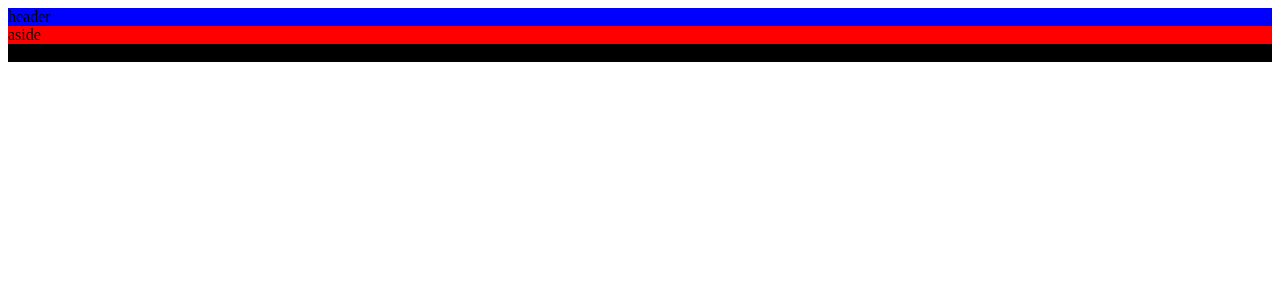
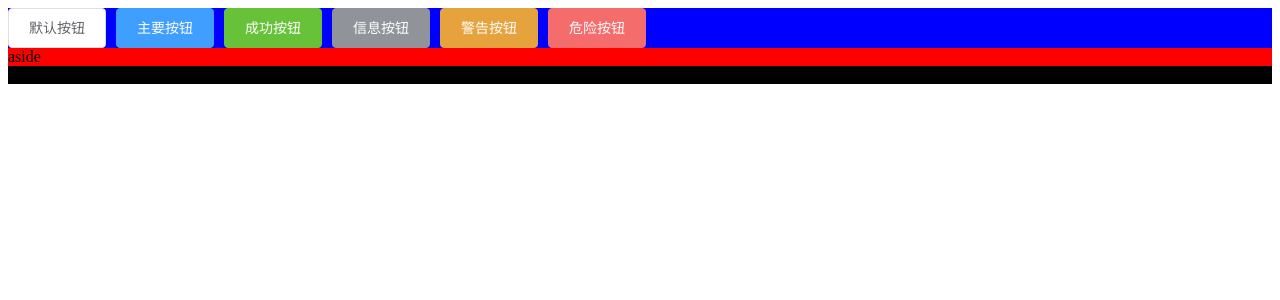
Before and after one commit to lhard66/manage-system-demo, a Vue app: page /#/home in a window 1280 px wide. Shown: the top 300 px of the page. Built offline with nearby package versions, Linux system fonts and the light colour scheme.

Commit message:
elementUI添加完成

```diff
--- a/package.json
+++ b/package.json
@@ -11,6 +11,7 @@
     "build": "node build/build.js"
   },
   "dependencies": {
+    "element-ui": "^2.0.11",
     "vue": "^2.5.2",
     "vue-router": "^3.0.1"
   },
--- a/src/main.js
+++ b/src/main.js
@@ -3,8 +3,12 @@
 import Vue from 'vue'
 import App from './App'
 import router from './router'
+import ElementUI from 'element-ui'
+import 'element-ui/lib/theme-chalk/index.css'
 
 Vue.config.productionTip = false
+
+Vue.use(ElementUI)
 
 /* eslint-disable no-new */
 new Vue({
--- a/src/views/home/Home.vue
+++ b/src/views/home/Home.vue
@@ -1,7 +1,12 @@
 <template>
   <div class="container">
     <div class="header">
-      <span>header</span>
+      <el-button>默认按钮</el-button>
+      <el-button type="primary">主要按钮</el-button>
+      <el-button type="success">成功按钮</el-button>
+      <el-button type="info">信息按钮</el-button>
+      <el-button type="warning">警告按钮</el-button>
+      <el-button type="danger">危险按钮</el-button>
     </div>
 
     <div class="aside">
@@ -14,6 +19,27 @@
   </div>
 </template>
 
+<script>
+export default {
+  name: 'home',
+  data() {
+    return {
+      //
+    }
+  },
+  mounted() {
+    this.init()
+  },
+  methods: {
+    init() {
+      this.$message({
+        message: '恭喜你，这是一条成功消息',
+        type: 'success'
+      });
+    }
+  }
+}
+</script>
 <style scoped lang="scss">
 .container {
   // background: blue;
```
